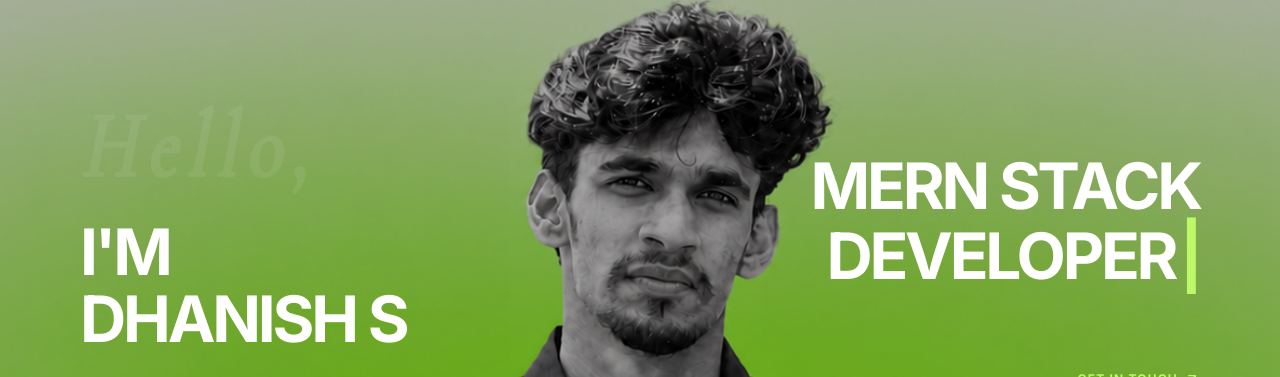
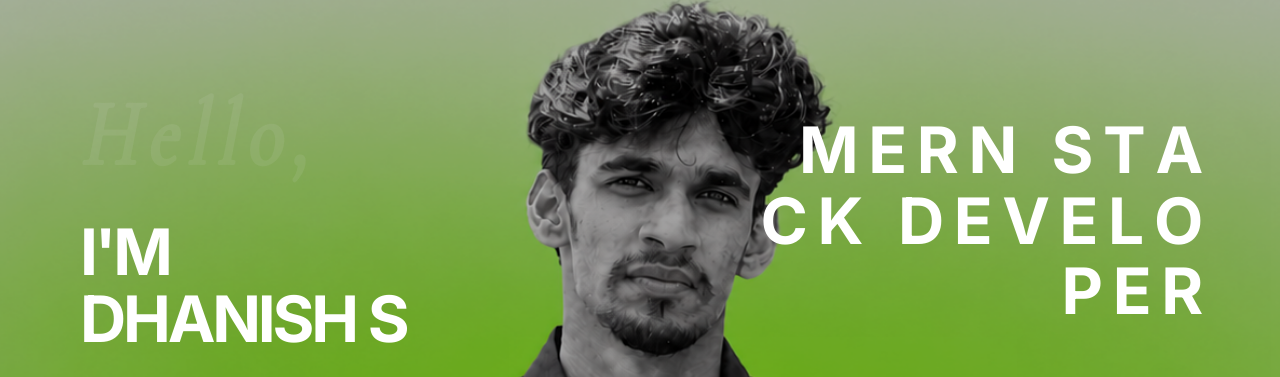
Before and after one commit to Sdhanish/dhanish-s-portfolio, a React (Vite) app: page / in a window 1280 px wide. Shown: the part 172-549 px from the top of the page. Built offline with nearby package versions, Linux system fonts and the light colour scheme; no server answers; the database is empty.

Commit message:
Replace typing effect with cinematic sand/dust dissolve title transition

```diff
--- a/src/components/Hero.tsx
+++ b/src/components/Hero.tsx
@@ -1,6 +1,6 @@
 import { useState, useEffect, useMemo, memo, MouseEvent } from 'react';
 import { ArrowUpRight, Github, Linkedin, Mail } from 'lucide-react';
-import { motion } from 'motion/react';
+import { motion, AnimatePresence, useReducedMotion } from 'motion/react';
 import { usePortfolio } from '../contexts/PortfolioContext';
 
 import defaultHeroLight from '../assets/images/dhanish-light-theme.png';
@@ -10,50 +10,126 @@ interface HeroProps {
   onOpenResume: () => void;
 }
 
-// Subcomponent for typing text so timer ticks do NOT re-render parent Hero component
-const TypedRoles = memo(function TypedRoles({ words }: { words: string[] }) {
-  const [wordIndex, setWordIndex] = useState(0);
-  const [displayedText, setDisplayedText] = useState('');
-  const [isDeleting, setIsDeleting] = useState(false);
+// Subcomponent for cinematic, smooth fading & sand/dust dissolve title transitions
+const CinematicRoles = memo(function CinematicRoles({
+  words,
+  align = 'right',
+}: {
+  words: string[];
+  align?: 'left' | 'center' | 'right';
+}) {
+  const [index, setIndex] = useState(0);
+  const shouldReduceMotion = useReducedMotion();
 
   useEffect(() => {
-    if (!words || words.length === 0) return;
+    if (!words || words.length <= 1) return;
+    const interval = setInterval(() => {
+      setIndex((prev) => (prev + 1) % words.length);
+    }, 3600);
 
-    const safeIndex = wordIndex % words.length;
-    const currentWord = words[safeIndex] || '';
+    return () => clearInterval(interval);
+  }, [words]);
 
-    let timer: NodeJS.Timeout;
+  const currentWord = words[index % (words.length || 1)] || '';
 
-    if (isDeleting) {
-      if (displayedText === '') {
-        timer = setTimeout(() => {
-          setIsDeleting(false);
-          setWordIndex((prev) => (prev + 1) % words.length);
-        }, 300);
-      } else {
-        timer = setTimeout(() => {
-          setDisplayedText((prev) => prev.slice(0, -1));
-        }, 40);
-      }
-    } else {
-      if (displayedText === currentWord) {
-        timer = setTimeout(() => {
-          setIsDeleting(true);
-        }, 2000);
-      } else {
-        timer = setTimeout(() => {
-          setDisplayedText(currentWord.slice(0, displayedText.length + 1));
-        }, 75);
-      }
-    }
+  // Generate deterministic offsets for letter dissolution & sand/dust effect
+  const letters = useMemo(() => {
+    return currentWord.split('').map((char, i) => {
+      const seed = (char.charCodeAt(0) * (i + 1)) % 100;
+      const xOffset = ((seed % 17) - 8) * 1.2; // -9.6px to +9.6px subtle horizontal dispersion
+      const yOffset = -10 - (seed % 8); // -10px to -18px upward float
+      const particleDelay = (i % 6) * 0.025; // Subtle staggered dissolve
+      return {
+        char,
+        xOffset,
+        yOffset,
+        particleDelay,
+      };
+    });
+  }, [currentWord]);
 
-    return () => clearTimeout(timer);
-  }, [displayedText, isDeleting, wordIndex, words]);
+  if (shouldReduceMotion) {
+    return <span className="inline-block">{currentWord}</span>;
+  }
 
   return (
-    <span>
-      {displayedText}
-      <span className="animate-[pulse_1s_infinite] ml-1 text-[#6C8E12] dark:text-[#BDF869]">|</span>
+    <span className="relative inline-block w-full">
+      <AnimatePresence mode="popLayout" initial={false}>
+        <motion.span
+          key={`role-${index}-${currentWord}`}
+          className="inline-flex flex-wrap items-center gap-x-[0.2em]"
+          style={{
+            justifyContent: align === 'right' ? 'flex-end' : align === 'center' ? 'center' : 'flex-start',
+            textAlign: align,
+          }}
+          initial="initial"
+          animate="animate"
+          exit="exit"
+        >
+          {letters.map((item, i) => (
+            <span key={i} className="relative inline-block overflow-visible whitespace-pre">
+              <motion.span
+                className="inline-block"
+                variants={{
+                  initial: {
+                    opacity: 0,
+                    y: 8,
+                    filter: 'blur(8px)',
+                    scale: 0.97,
+                  },
+                  animate: {
+                    opacity: 1,
+                    y: 0,
+                    filter: 'blur(0px)',
+                    scale: 1,
+                    transition: {
+                      duration: 0.8,
+                      ease: [0.16, 1, 0.3, 1],
+                      delay: i * 0.018,
+                    },
+                  },
+                  exit: {
+                    opacity: 0,
+                    y: item.yOffset,
+                    x: item.xOffset,
+                    filter: 'blur(10px)',
+                    scale: 1.06,
+                    transition: {
+                      duration: 0.85,
+                      ease: [0.25, 0.1, 0.25, 1],
+                      delay: item.particleDelay,
+                    },
+                  },
+                }}
+              >
+                {item.char === ' ' ? '\u00A0' : item.char}
+              </motion.span>
+
+              {/* Fine dust particle floating away on exit */}
+              <motion.span
+                className="absolute top-1/2 left-1/2 w-1 h-1 rounded-full bg-[#6C8E12]/70 dark:bg-[#BDF869]/70 pointer-events-none"
+                style={{ marginLeft: '-2px', marginTop: '-2px' }}
+                variants={{
+                  initial: { opacity: 0, scale: 0 },
+                  animate: { opacity: 0, scale: 0 },
+                  exit: {
+                    opacity: [0, 0.7, 0],
+                    x: [0, item.xOffset * 1.6],
+                    y: [0, item.yOffset * 1.5],
+                    scale: [0.4, 1.2, 0],
+                    filter: 'blur(1px)',
+                    transition: {
+                      duration: 0.85,
+                      ease: 'easeOut',
+                      delay: item.particleDelay + 0.04,
+                    },
+                  },
+                }}
+              />
+            </span>
+          ))}
+        </motion.span>
+      </AnimatePresence>
     </span>
   );
 });
@@ -241,11 +317,11 @@ export default function Hero({ onOpenResume }: HeroProps) {
           {/* RIGHT SECTION: Specialization titles & Links */}
           <div className="lg:col-span-6 flex flex-col justify-between space-y-8 text-right mt-8 lg:mt-16">
 
-            {/* Specialization Typing Animation */}
+            {/* Specialization Title Animation */}
             <div className="space-y-2 text-right">
               <div className="min-h-[120px] lg:min-h-[220px] flex items-center justify-end py-4">
-                <h3 className="text-2xl sm:text-3xl lg:text-[3.5rem] xl:text-[4rem] font-sans font-extrabold tracking-tighter text-[#1B2410] dark:text-white leading-[1.1] uppercase max-w-md">
-                  <TypedRoles words={typingWords} />
+                <h3 className="text-2xl sm:text-3xl lg:text-[3.5rem] xl:text-[4rem] font-sans font-extrabold tracking-tighter text-[#1B2410] dark:text-white leading-[1.1] uppercase max-w-md w-full">
+                  <CinematicRoles words={typingWords} align="right" />
                 </h3>
               </div>
             </div>
@@ -318,9 +394,9 @@ export default function Hero({ onOpenResume }: HeroProps) {
           </motion.h2>
 
           {/* 2. Title / Specialization - WHITE TEXT IN MOBILE / TABLET */}
-          <div className="h-16 flex items-center justify-center px-4">
-            <h3 className="text-2xl sm:text-3xl font-sans font-black tracking-tighter text-white leading-none uppercase">
-              <TypedRoles words={typingWords} />
+          <div className="min-h-[64px] flex items-center justify-center px-4 w-full">
+            <h3 className="text-2xl sm:text-3xl font-sans font-black tracking-tighter text-white leading-none uppercase w-full">
+              <CinematicRoles words={typingWords} align="center" />
             </h3>
           </div>
 
```
Also changed, not shown: 1 other file (tests, documents, lock files or other folders).
